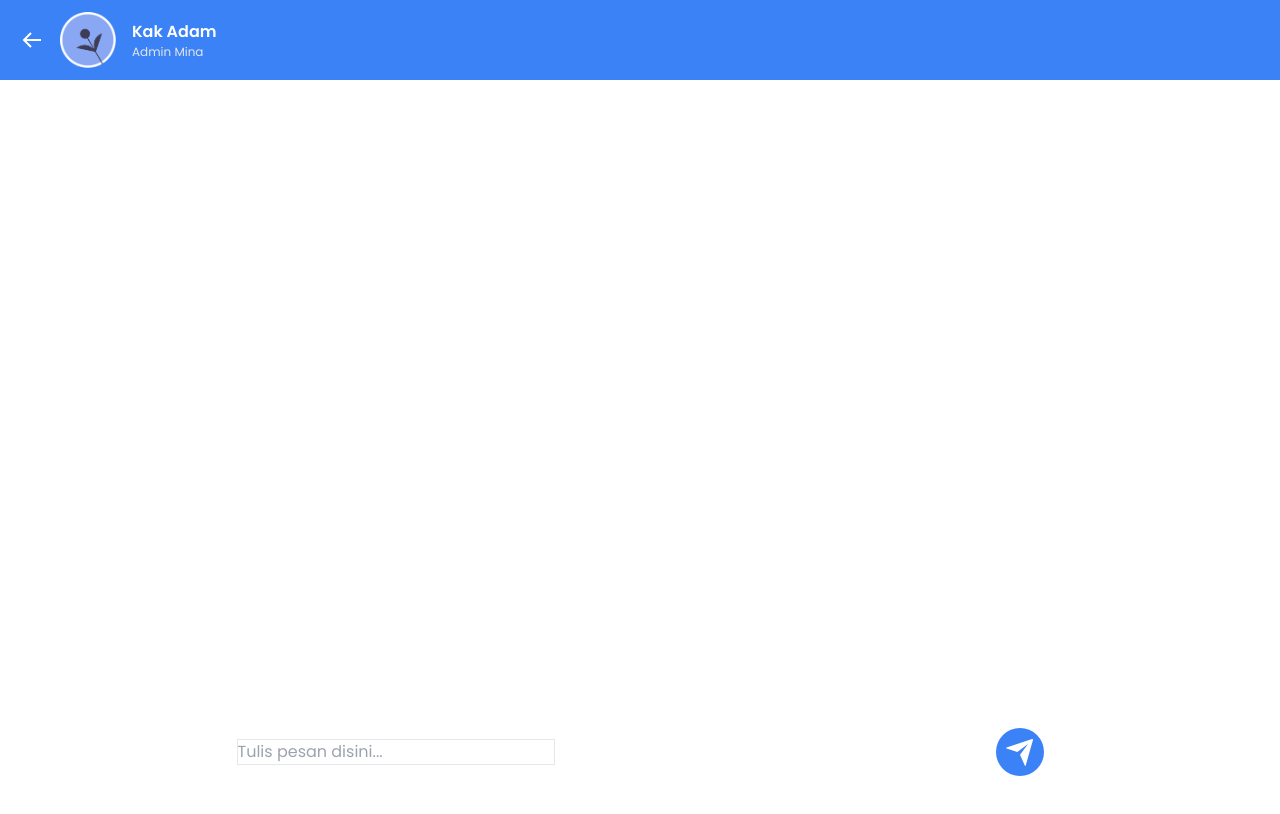
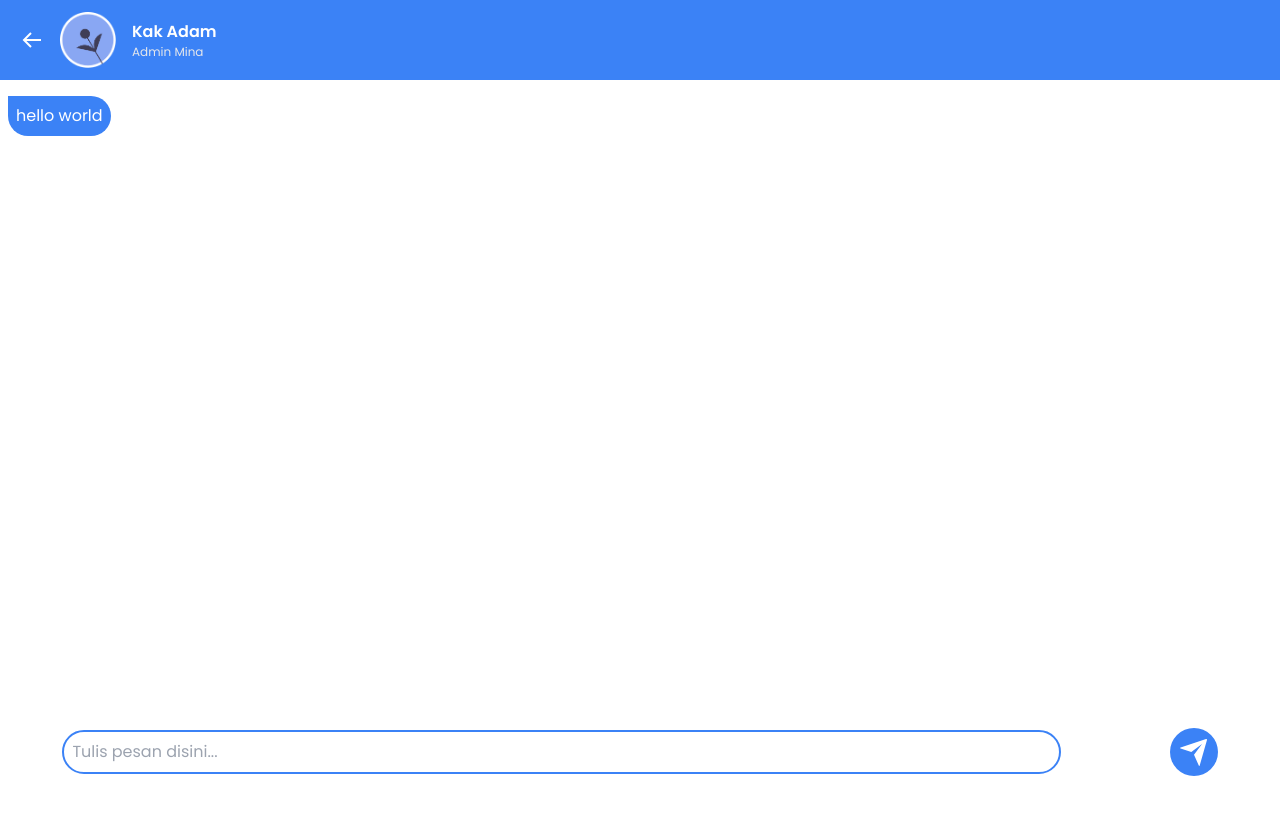
Before and after one commit to Zulfaabam/mina-app, a React (Create React App) app: page /mulai in a window 1280 px wide. Shown: the top 814 px of the page. Built offline with nearby package versions, Linux system fonts and the light colour scheme.

Commit message:
added UI

```diff
--- a/src/components/BackButton.js
+++ b/src/components/BackButton.js
@@ -6,7 +6,7 @@ export default function BackButton() {
   let history = useHistory()
 
   return (
-    <div className="w-max" onClick={() => history.goBack()}>
+    <div className="w-max cursor-pointer" onClick={() => history.goBack()}>
       <img className="w-6" src={arrow} alt="arrow back" />
     </div>
   )
--- /dev/null
+++ b/src/components/ChatBubble.js
@@ -0,0 +1,9 @@
+import React from 'react'
+
+export default function ChatBubble() {
+  return (
+    <div className="bg-blue-500 p-2 rounded-bl-full rounded-r-full">
+      <p className="text-white">hello world</p>
+    </div>
+  )
+}
--- a/src/components/ChatPage.js
+++ b/src/components/ChatPage.js
@@ -2,6 +2,7 @@ import React from 'react'
 import avatar from '../images/avatar-male.png'
 import airplane from '../images/airplane.svg'
 import BackButton from './BackButton'
+import ChatBubble from './ChatBubble'
 
 export default function ChatPage() {
   return (
@@ -14,13 +15,17 @@ export default function ChatPage() {
           <p className="text-gray-200 text-xs">Admin Mina</p>
         </div>
       </header>
-      <div className="chat-wrapper">
-        <ul className="chats"></ul>
+      <div className="w-max mt-24 px-2 chat-wrapper">
+        <ul className="chats">
+          <li>
+            <ChatBubble />
+          </li>
+        </ul>
       </div>
       <div className="input-wrapper fixed bottom-0 w-full px-4 py-6">
-        <div className="flex justify-around items-center">
+        <div className="flex justify-around items-center gap-4">
           <input
-            className="border"
+            className="w-4/5 border-2 border-blue-500 p-2 rounded-full outline-none"
             type="text"
             placeholder="Tulis pesan disini..."
           />
--- a/src/components/KonsulPage.js
+++ b/src/components/KonsulPage.js
@@ -7,7 +7,7 @@ import BackButton from './BackButton'
 
 export default function KonsulPage() {
   return (
-    <div className="h-screen bg-laki py-20 relative">
+    <div className="h-screen bg-blue py-20">
       <div className="w-80 mx-auto ">
         <BackButton />
         <div className="space-y-6 mt-6">
--- a/src/components/KritikSaranPage.js
+++ b/src/components/KritikSaranPage.js
@@ -1,9 +1,28 @@
-import React from 'react'
+import React, { useState } from 'react'
 import logo from '../images/mina-logo.svg'
 import BackButton from './BackButton'
-import NavButton from './NavButton'
 
 export default function KritikSaranPage() {
+  const [messageSent, setMessageSent] = useState(false)
+
+  let pop
+
+  if (messageSent) {
+    pop = (
+      <div className="fixed inset-0 bg-black bg-opacity-60">
+        <div className="absolute top-1/2 left-1/2 transform -translate-x-1/2 -translate-y-1/2 bg-white w-min p-4 text-center rounded-xl">
+          <h1 className="mb-2 text-gray-500">Pesan terkirim</h1>
+          <button
+            className="py-2 px-10 rounded-full text-blue-500 text-sm font-bold"
+            onClick={() => setMessageSent(false)}
+          >
+            Close
+          </button>
+        </div>
+      </div>
+    )
+  }
+
   return (
     <div className="h-screen bg-launch py-24 relative">
       <div className="w-max absolute top-10 left-14">
@@ -22,8 +41,14 @@ export default function KritikSaranPage() {
           rows="10"
           placeholder="Tulis kritik atau saran disini..."
         ></textarea>
-        <NavButton content="Kirim Pesan" />
+        <button
+          className="bg-white w-48 py-2 px-10 rounded-full text-blue-500 text-sm font-bold"
+          onClick={() => setMessageSent(true)}
+        >
+          kirim pesan
+        </button>
       </div>
+      {pop}
     </div>
   )
 }
--- a/src/index.css
+++ b/src/index.css
@@ -17,7 +17,7 @@ body {
   );
 }
 
-.bg-laki {
+.bg-blue {
   background: #117bb6;
 }
 
```
